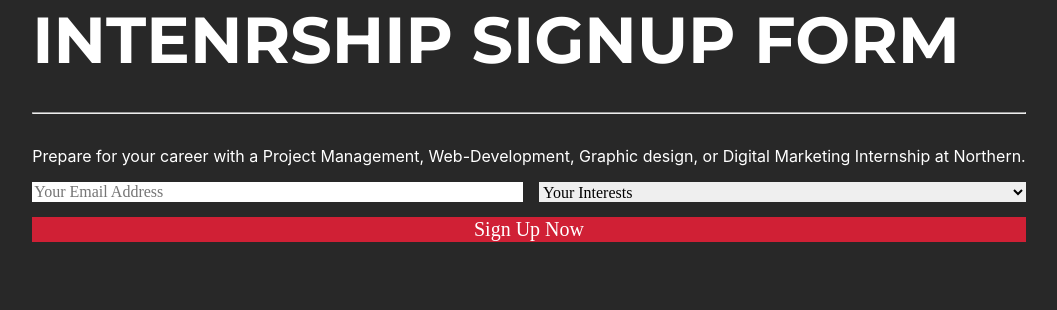
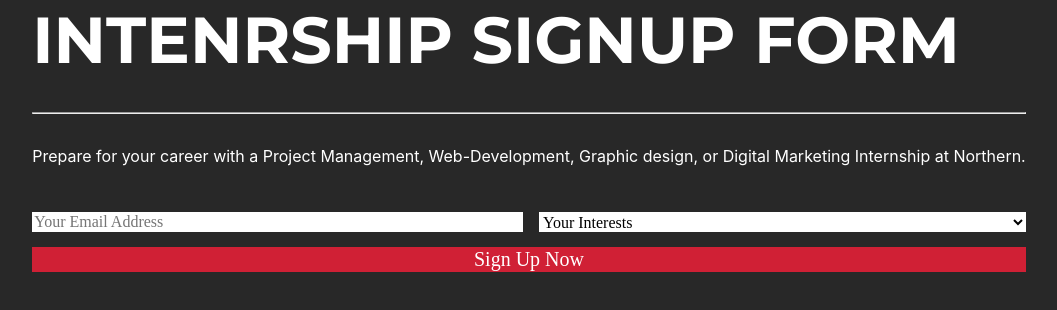
Before and after one commit to mBarlescu/NorthernFrontendChallenge-, a React (Create React App) app: page / in a window 1280 px wide. Shown: the top 310 px of the page, without its empty margins (111-1168 px from the left). Built offline with nearby package versions, Linux system fonts and the light colour scheme.

Commit message:
flex for error message is consistent

```diff
--- a/src/App.css
+++ b/src/App.css
@@ -65,6 +65,7 @@
 
 #interests{
   width: 49%;
+  background-color: white;
 }
 
 .inputs{
@@ -76,8 +77,11 @@
 }
 
 #hidden{
-  margin-left: 32%;
   font-family: 'Merriweather';
   font-size: 12px;
   margin-bottom: 5px;
+  width: 49%;
+  display: flex;
+  justify-content: flex-end;
+  height: 25px;
 }
--- a/src/App.js
+++ b/src/App.js
@@ -10,11 +10,12 @@
     const re = /\S+@\S+\.\S+/;
     if (re.test(email)){
       console.log('success');
-      document.getElementById('hidden').hidden = true;
+      document.getElementById('error').hidden = true;
       document.getElementById('button').innerHTML = 'Submitting...';
     } else {
       console.log('fail');
-      document.getElementById('hidden').hidden = false;
+      document.getElementById('error').hidden = false;
+      document.getElementById('email').border = 'red';
     }
   }
   render() {
@@ -28,9 +29,11 @@
 
         <div>
           <p>Prepare for your career with a Project Management, Web-Development, Graphic design, or Digital Marketing Internship at Northern.</p>
-          <p id='hidden' hidden>Please enter a valid email address.</p>
           <form onSubmit={this.submit}>
             <div class='innerForm'>
+              <div id='hidden'>
+                <p id='error' hidden>Please enter a valid email address.</p>
+              </div>
               <div class='inputs'>
                 <input type='text' id='email' ref='email' placeholder='Your Email Address' />
                 <select name='interests' id='interests'>
```
